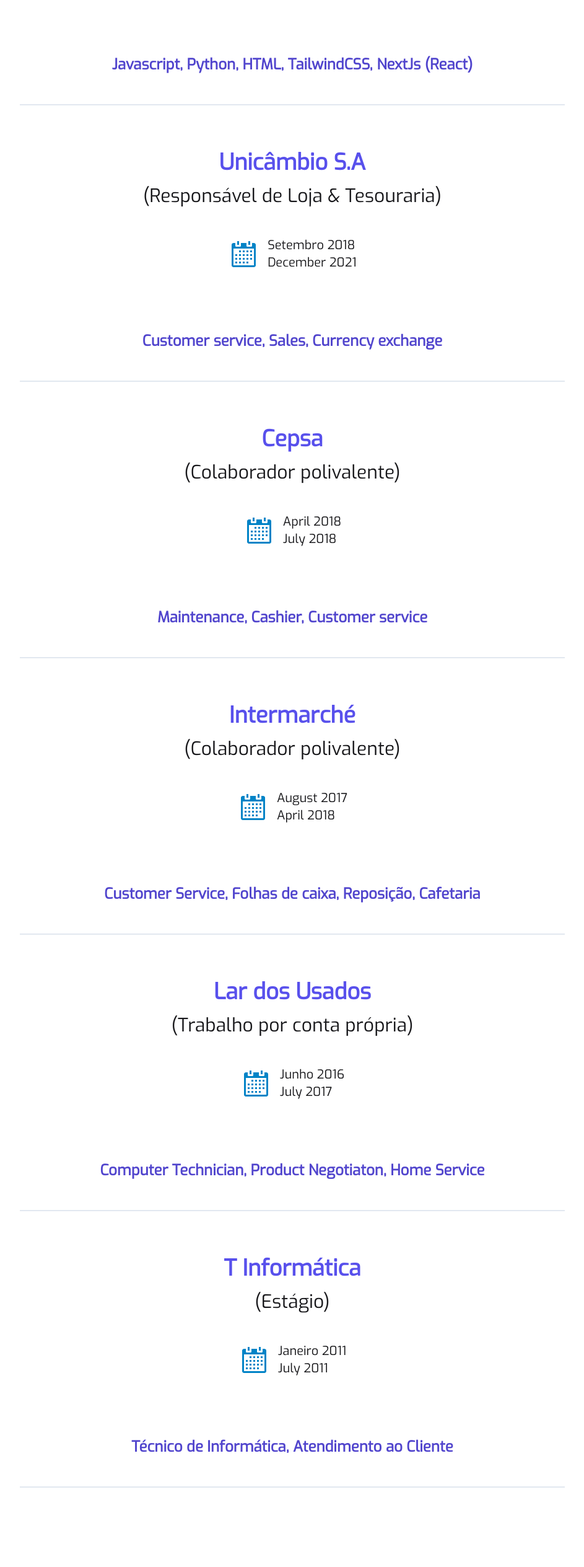
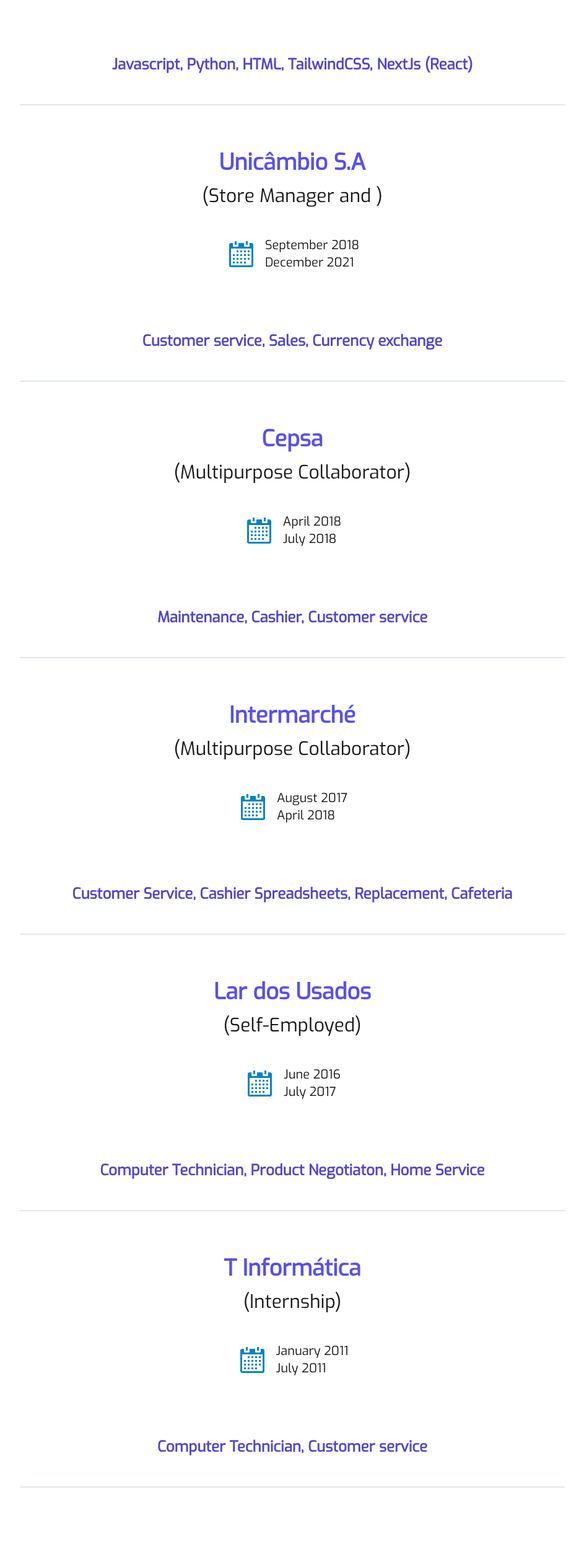
Before and after one commit to Filigs/next-portfolio, a Next.js app: page / in a window 1280 px wide. Shown: the part 1927-4455 px from the top of the page at 62% size, without its empty margins (168-1111 px from the left). Built offline with nearby package versions, Linux system fonts and the light colour scheme.

Commit message:
translation corrections in tables.js

```diff
--- a/components/tables.js
+++ b/components/tables.js
@@ -1,23 +1,5 @@
 import { GoCalendar } from "react-icons/go";
 export default function Experience() {
-  // array com estudos
-  const education = [
-    {
-      nome: "Espamol",
-      tipo: "Ensino Secundário",
-      desc: "Técnico de Informática e Gestão de Empresas",
-      start: "09/2009",
-      end: "07/2011",
-    },
-    {
-      nome: "Ismat",
-      tipo: "Universidade",
-      desc: "Enganharia Informática, 2 semestres",
-      start: "11/2013",
-      end: "09/2015",
-    },
-  ];
-
   const jobs = [
     {
       id: 1,
@@ -31,15 +13,15 @@ export default function Experience() {
       id: 2,
 
       nome: "Unicâmbio S.A",
-      tipo: "Responsável de Loja & Tesouraria",
+      tipo: "Store Manager and ",
       desc: "Customer service, Sales, Currency exchange",
-      start: "Setembro 2018",
+      start: "September 2018",
       end: "December 2021",
     },
     {
       id: 3,
       nome: "Cepsa",
-      tipo: "Colaborador polivalente",
+      tipo: "Multipurpose Collaborator",
       desc: "Maintenance, Cashier, Customer service",
       start: "April 2018",
       end: "July 2018",
@@ -47,25 +29,25 @@ export default function Experience() {
     {
       id: 4,
       nome: "Intermarché",
-      tipo: "Colaborador polivalente",
-      desc: "Customer Service, Folhas de caixa, Reposição, Cafetaria",
+      tipo: "Multipurpose Collaborator",
+      desc: "Customer Service, Cashier Spreadsheets, Replacement, Cafeteria",
       start: "August 2017",
       end: "April 2018",
     },
     {
       id: 5,
       nome: "Lar dos Usados",
-      tipo: "Trabalho por conta própria",
+      tipo: "Self-Employed",
       desc: "Computer Technician, Product Negotiaton, Home Service",
-      start: "Junho 2016",
+      start: "June 2016",
       end: "July 2017",
     },
     {
       id: 6,
       nome: "T Informática",
-      tipo: "Estágio",
-      desc: "Técnico de Informática, Atendimento ao Cliente",
-      start: "Janeiro 2011",
+      tipo: "Internship",
+      desc: "Computer Technician, Customer service",
+      start: "January 2011",
       end: "July 2011",
     },
   ];
```
